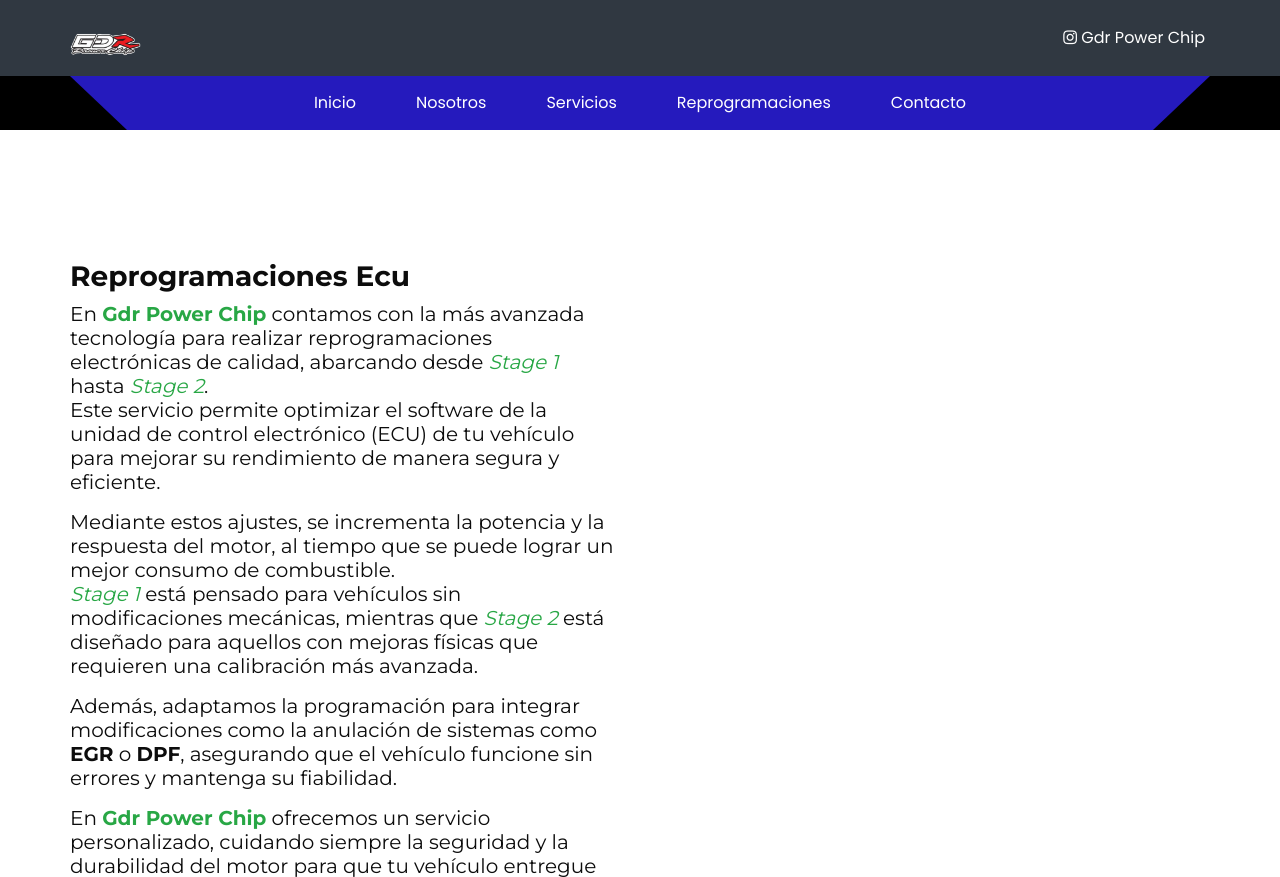
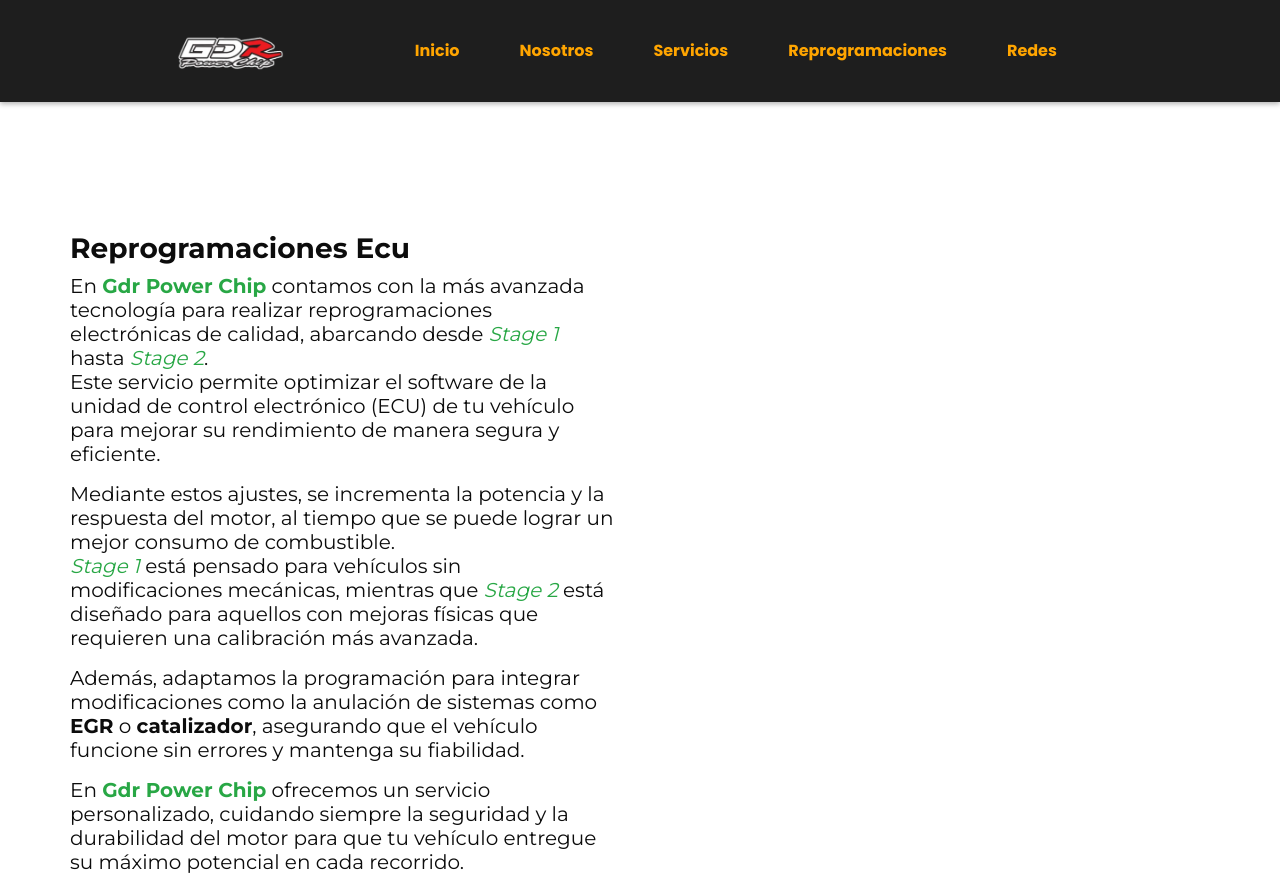
Before and after one commit to gdrpower/web, a plain HTML site: page reprosinfo.html in a window 1280 px wide. Shown: the top 877 px of the page. Drawn offline with nearby package versions, Linux system fonts and the light colour scheme; some packages are replaced by stand-ins of ours.

Commit message:
Update reprosinfo.html

```diff
--- a/reprosinfo.html
+++ b/reprosinfo.html
@@ -12,7 +12,7 @@
   <meta name="description" content="" />
   <meta name="author" content="" />
   <link rel="shortcut icon" href="images/favicon.png" type="image/x-icon">
-  <title>Gdr Power Chip</title>
+  <title>Nosotros</title>
 
   <!-- bootstrap core css -->
   <link rel="stylesheet" type="text/css" href="css/bootstrap.css" />
@@ -26,61 +26,49 @@
   <link href="css/style.css" rel="stylesheet" />
   <!-- responsive style -->
   <link href="css/responsive.css" rel="stylesheet" />
-
 </head>
 
 <body>
   <div class="hero_area">
     <!-- header section strats -->
-    <header class="header_section ip_header">
-      <div class="container">
-        <nav class="navbar navbar-expand-lg custom_nav-container px-0">
-          <a class="navbar-brand" href="index.html">
-            <span>
-              <img src="images/logo.png" alt="Logo" style="height: 40px; margin-right: 10px; margin-top: 10px;">
 
-            </span>
-          </a>
-          <div class="contact_nav" id="">
-            <a class="nav-link" href="">
+    <!-- end header section -->
+<div class="custom_nav2" style="width: 100%; background-color: #1e1e1e; box-shadow: 0 2px 5px rgba(0,0,0,0.3); z-index: 1000;">
+  <div class="container-fluid" style="padding: 0 40px;">
+    <div class="d-flex justify-content-center align-items-center py-3 flex-wrap" style="gap: 40px; width: 100%;">
+      <!-- Logo -->
+      <a class="navbar-brand" href="index.html" style="max-width: 230px;">
+        <img src="images/logo.png" alt="Logo" style="height: 60px; width: auto;">
       </a>
 
-              <a href="https://instagram.com/Gdr Power Chip">
-                <i class="fa fa-instagram" aria-hidden="true"></i>
-                <span>Gdr Power Chip  </span>
-              </a>
-</span>
-            </a>
-          </div>
-        </nav>
-      </div>
-    </header>
-    <!-- end header section -->
-    <div class="custom_nav2">
-      <div class="container">
-        <nav class="navbar navbar-expand-lg custom_nav-container ">
-          <button class="navbar-toggler" type="button" data-toggle="collapse" data-target="#navbarSupportedContent" aria-controls="navbarSupportedContent" aria-expanded="false" aria-label="Toggle navigation">
+      <!-- Menú -->
+      <nav class="navbar navbar-expand-lg">
+        <button class="navbar-toggler text-white border-0" type="button" data-toggle="collapse" data-target="#navbarSupportedContent"
+          aria-controls="navbarSupportedContent" aria-expanded="false" aria-label="Toggle navigation">
           <span class="navbar-toggler-icon"></span>
         </button>
 
         <div class="collapse navbar-collapse" id="navbarSupportedContent">
-            <div class="d-flex  flex-column flex-lg-row align-items-center">
+          <ul class="navbar-nav ml-auto d-flex align-items-center" style="gap: 25px;">
+
               <ul class="navbar-nav">
 <li class="nav-item">
-                  <a class="nav-link" href="index.html">Inicio</a>
+  <a class="nav-link" href="index.html" style="font-weight: bold; font-size: 16px; color: #FFA500;">Inicio</a>
 </li>
 <li class="nav-item">
-                  <a class="nav-link" href="about.html">Nosotros</a>
+  <a class="nav-link" href="about.html" style="font-weight: bold; font-size: 16px; color: #FFA500;">Nosotros</a>
 </li>
 <li class="nav-item">
-                  <a class="nav-link" href="servicios.html">Servicios</a>
+  <a class="nav-link" href="servicios.html" style="font-weight: bold; font-size: 16px; color: #FFA500;">Servicios</a>
 </li>
 <li class="nav-item">
-                  <a class="nav-link" href="repros.html">Reprogramaciones</a>
+  <a class="nav-link" href="repros.html" style="font-weight: bold; font-size: 16px; color: #FFA500;">Reprogramaciones</a>
 </li>
 <li class="nav-item">
-                  <a class="nav-link" href="contact.html">Contacto</a>
+  <a class="nav-link" href="redes.html" style="font-weight: bold; font-size: 16px; color: #FFA500;">Redes</a>
 </li>
+
+
 
               </ul>
 
@@ -119,7 +107,7 @@
                     </h5>
 
                     <h5 class="mb-3">
-                      Además, adaptamos la programación para integrar modificaciones como la anulación de sistemas como <strong>EGR</strong> o <strong>DPF</strong>, asegurando que el vehículo funcione sin errores y mantenga su fiabilidad.
+                      Además, adaptamos la programación para integrar modificaciones como la anulación de sistemas como <strong>EGR</strong> o <strong>catalizador</strong>, asegurando que el vehículo funcione sin errores y mantenga su fiabilidad.
                     </h5>
 
                     <h5 class="mb-3">
@@ -144,6 +132,7 @@
                   </div>
                   <h5>🚗 Trabajamos con más de <strong>1000 modelos de vehículos</strong> nacionales e importados, incluyendo las principales marcas europeas, asiáticas y americanas.</h5>
 
+                  <h5>🔍 Nuestros procesos incluyen análisis exhaustivos y pruebas en banco de potencia para verificar cada ajuste y garantizar que los resultados cumplan con los estándares de calidad más exigentes.</h5>
 
                   <h5>🛠️ También ofrecemos reprogramaciones personalizadas para vehículos <em>off-road</em>, vehículos de competición y flotas comerciales que requieren optimización específica para su uso diario.</h5>
 
@@ -164,32 +153,31 @@
                 </div>
 
 
-
           </div>
         </div>
       </div>
     </div>
   </section>
+
   <!-- about section ends -->
 
-
-  <!-- end map section -->
-
-  <!-- info section -->
 
 
   <!-- end info section -->
 
 
-<footer class="footer_section" style="color: black;">
+  <!-- footer section -->
+<footer class="footer_section" style="background-color: black; color: white; padding: 20px 0;">
   <div class="container">
     <p>
       &copy; <span id="displayYear"></span> developed by
-      <a href="https://instagram.com/nachohaydo/" style="color: black;"><strong>Nacho</strong></a>
+      <a href="https:/instagram.com/nachohaydo/" style="color: white;">
+        <strong>Nacho</strong>
+      </a>
     </p>
   </div>
 </footer>
-
+  <!-- footer section -->
 
   <!-- jQery -->
   <script src="js/jquery-3.4.1.min.js"></script>
```
Lines whose indentation alone changed are shown as unchanged.
